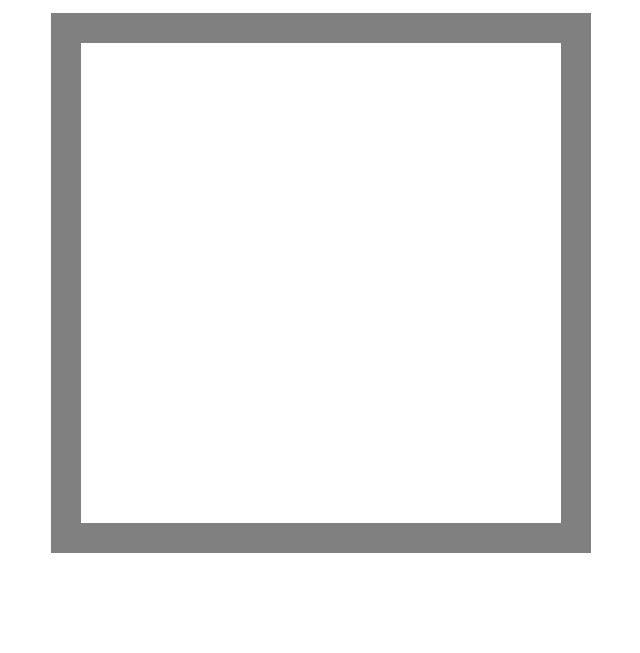
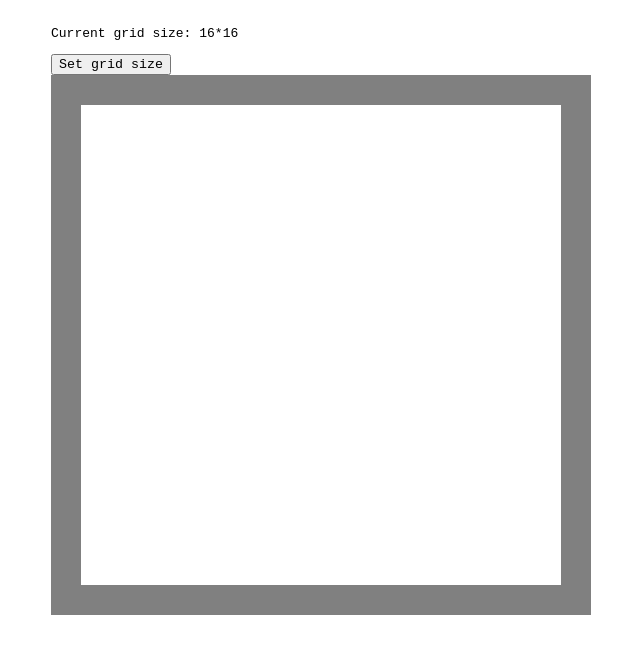
Before and after one commit to eidovolta/etch-a-sketch, a plain HTML site: page index.html in a window 1280 px wide. Shown: the part 57-710 px from the top of the page, without its empty margins (319-959 px from the left). Drawn offline with Linux system fonts and the light colour scheme.

Commit message:
Add sidebar

```diff
--- a/index.html
+++ b/index.html
@@ -9,7 +9,13 @@
 </head>
 <body>
     <h1>Etch-A-Sketch</h1>
-    <div id="container-board">
+    <div id="container-main">
+        <div id="container-sidebar">
+            <p>Current grid size: 16*16</p>
+            <button>Set grid size</button>
+        </div>
+        <div id="container-board">
+        </div>
     </div>
 </body>
 <script src="./script.js"></script>
```
